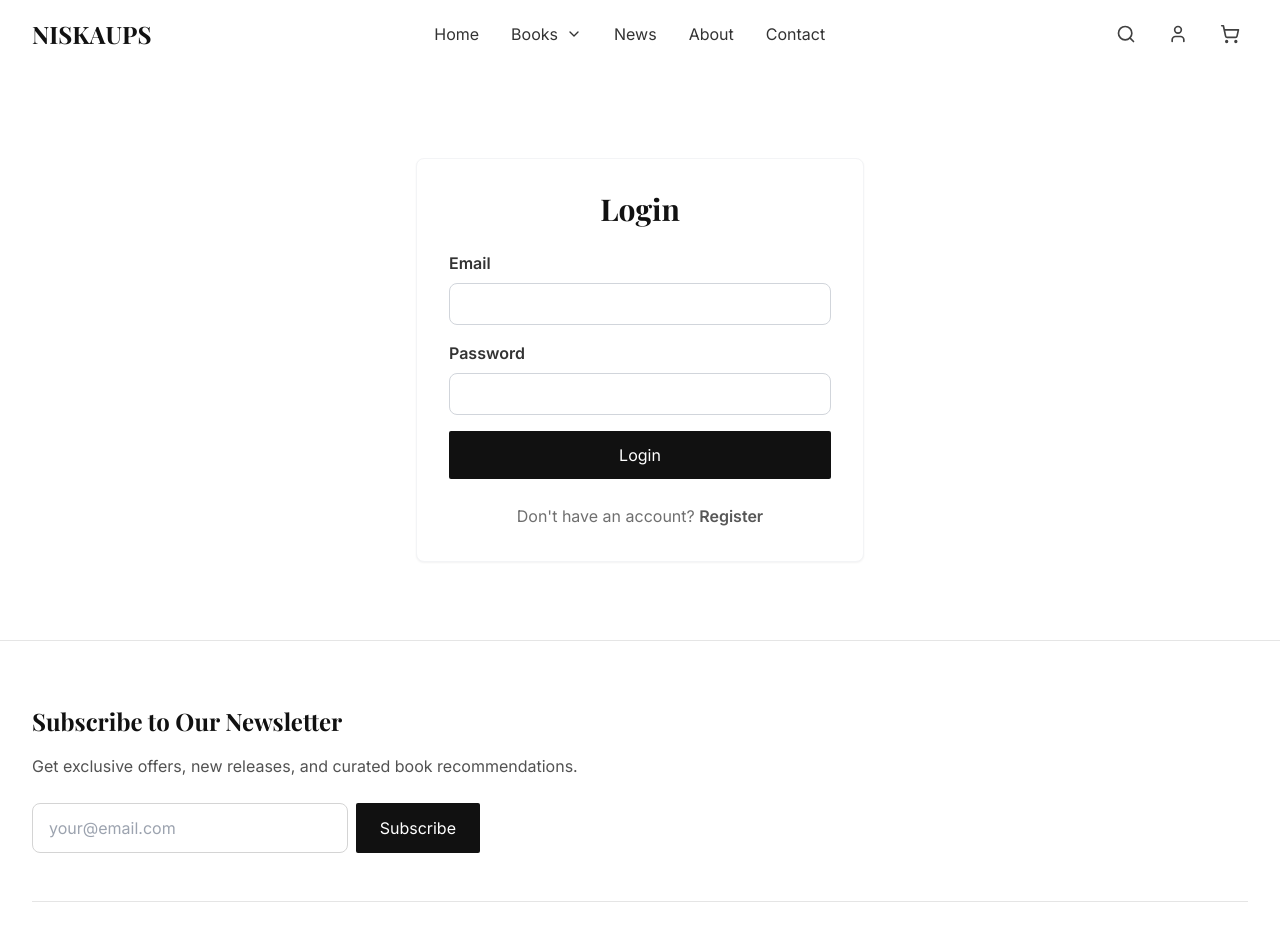
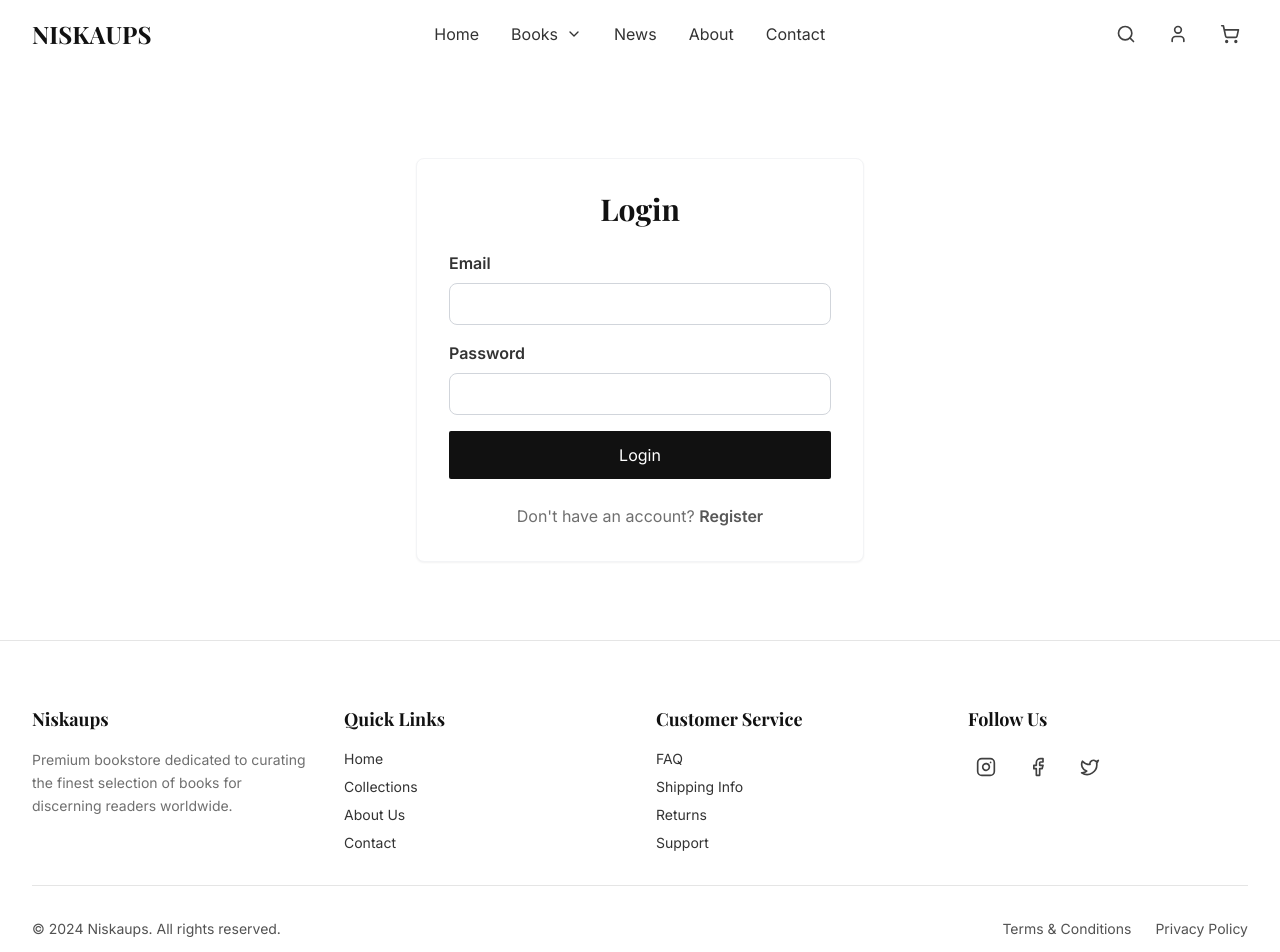
Before and after one commit to upadhyay-sonu/NISKAUPS, a React (Vite) app in the folder client/: page /login in a window 1280 px wide. Shown: the top 952 px of the page. Built offline with nearby package versions, Linux system fonts and the light colour scheme; the HTML template or start-up script is replaced by a standard one.

Commit message:
Added background image to hero section and updated footer

```diff
--- a/client/src/components/Footer.jsx
+++ b/client/src/components/Footer.jsx
@@ -30,21 +30,6 @@ const Footer = () => {
       className="bg-white border-t border-neutral-200 py-12 md:py-16"
     >
       <div className="container-custom">
-        {/* Newsletter Section */}
-        <motion.div variants={itemVariants} className="mb-12 pb-12 border-b border-neutral-200">
-          <h3 className="text-2xl font-serif font-bold mb-4">Subscribe to Our Newsletter</h3>
-          <p className="mb-6 text-neutral-600">
-            Get exclusive offers, new releases, and curated book recommendations.
-          </p>
-          <div className="flex gap-2 max-w-md">
-            <input
-              type="email"
-              placeholder="your@email.com"
-              className="flex-1 px-4 py-3 border border-neutral-300 rounded-lg focus:outline-none focus:ring-2 focus:ring-primary"
-            />
-            <button className="btn-primary">Subscribe</button>
-          </div>
-        </motion.div>
 
         {/* Main Footer Grid */}
         <motion.div variants={itemVariants} className="grid grid-cols-1 md:grid-cols-4 gap-8 mb-8">
--- a/client/src/pages/Home.jsx
+++ b/client/src/pages/Home.jsx
@@ -74,18 +74,22 @@ const Home = () => {
         initial="hidden"
         animate="visible"
         variants={heroVariants}
-        className="relative w-full h-96 md:h-screen bg-gradient-to-br from-gray-50 to-white flex items-center justify-center overflow-hidden"
+        className="relative w-full h-96 md:h-screen bg-cover bg-center bg-no-repeat flex items-center justify-center overflow-hidden"
+        style={{
+          backgroundImage: `url('https://img.freepik.com/premium-photo/person-sitting-by-window-with-open-book-watercolor-faded-memories-sadness_1302739-24792.jpg?semt=ais_hybrid&w=740&q=80')`
+        }}
       >
-        <div className="container-custom text-center z-10">
+        <div className="absolute inset-0 bg-black/60 z-0"></div>
+        <div className="container-custom text-center z-10 text-white">
           <motion.h1
             variants={itemVariants}
-            className="text-5xl md:text-7xl font-serif font-bold mb-6"
+            className="text-5xl md:text-7xl font-serif font-bold mb-6 text-white"
           >
             Discover Literary Excellence
           </motion.h1>
           <motion.p
             variants={itemVariants}
-            className="text-lg md:text-xl opacity-70 mb-8 max-w-2xl mx-auto"
+            className="text-lg md:text-xl opacity-90 mb-8 max-w-2xl mx-auto text-gray-200"
           >
             Curated collections of extraordinary books for the discerning reader
           </motion.p>
@@ -104,7 +108,7 @@ const Home = () => {
         <motion.div
           animate={{ y: [0, -20, 0] }}
           transition={{ duration: 4, repeat: Infinity }}
-          className="absolute top-10 right-10 w-72 h-72 bg-primary opacity-5 rounded-full blur-3xl"
+          className="absolute top-10 right-10 w-72 h-72 bg-white flex opacity-10 rounded-full blur-3xl z-0"
         />
       </motion.section>
 
```
